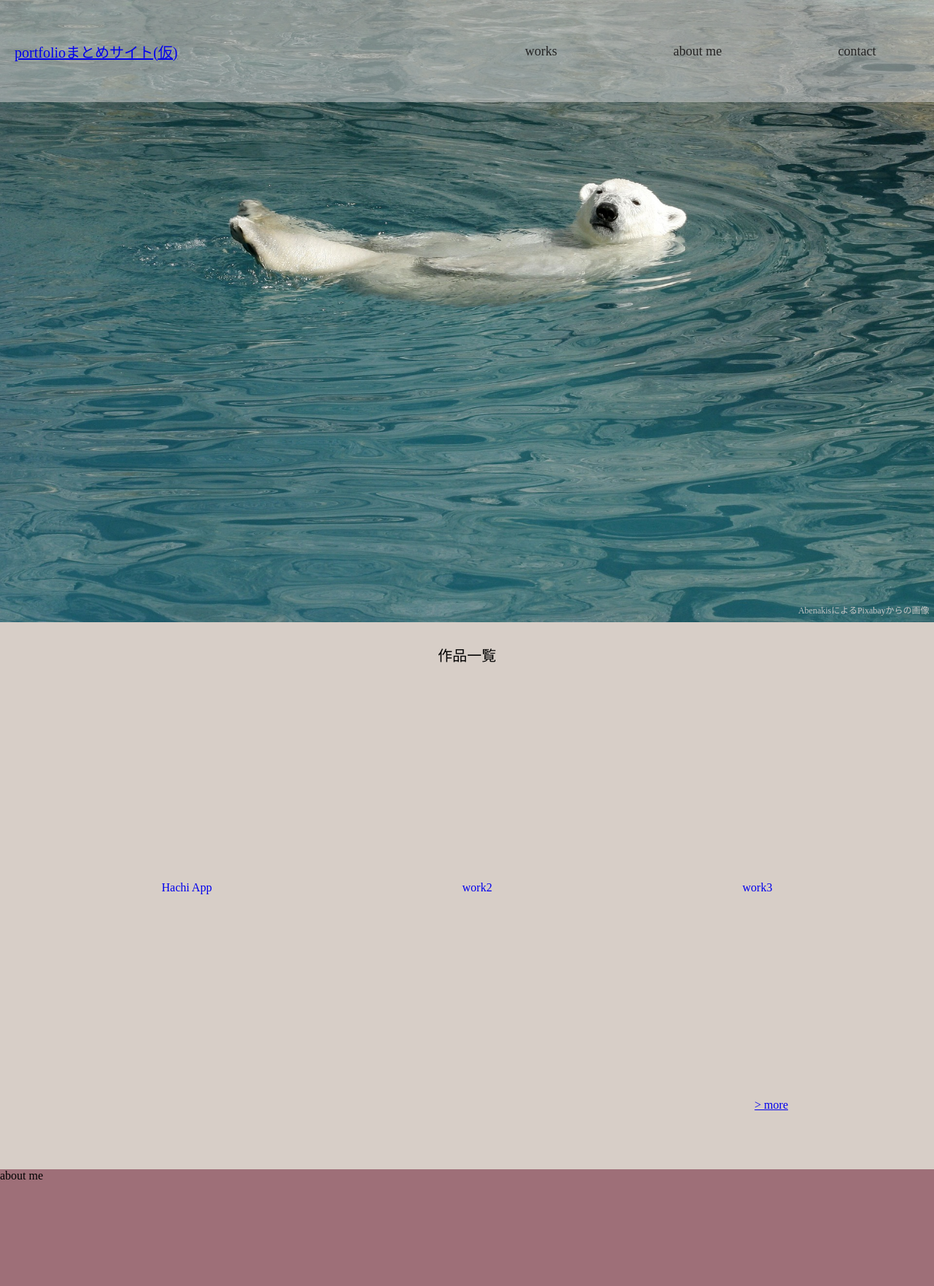
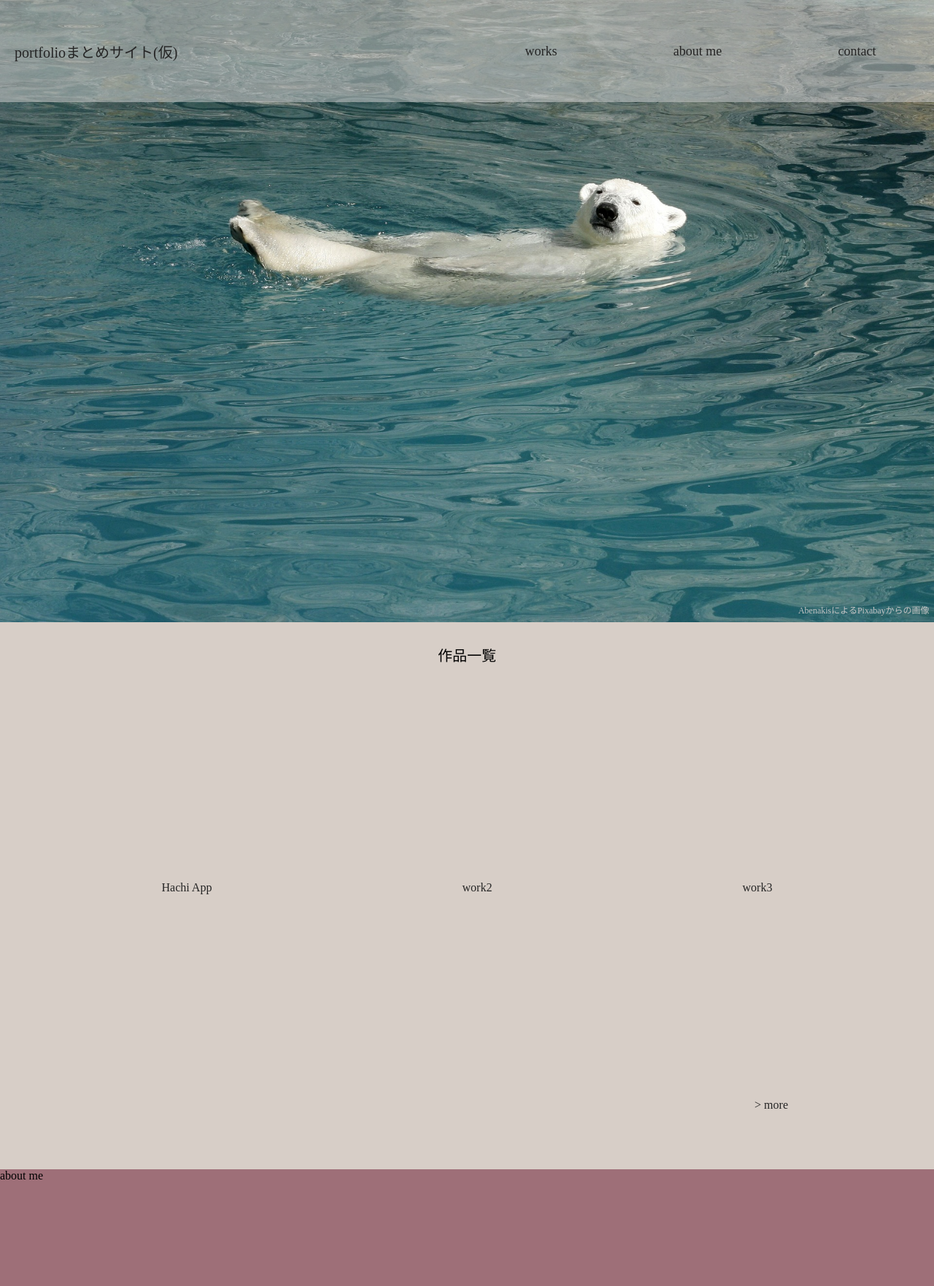
Before and after one commit to kysh555/portfolio, a PHP site: page / in a window 1280 px wide. Shown: the top 1763 px of the page at 73% size. Run offline with PHP 8.4, Linux system fonts and the light colour scheme.

Commit message:
tweak: delete underline

```diff
--- a/index.css
+++ b/index.css
@@ -6,6 +6,11 @@
   box-sizing: border-box;
   padding: 0;
   margin: 0;
+}
+
+a {
+  text-decoration: none;
+  color: #252525;
 }
 
 html {
@@ -36,7 +41,6 @@
 /* ヘッダー左側（タイトル部分） */
 #header-title {
   font-size: 20px;
-
   margin-left: 20px;
   color: #252525;
 }
@@ -161,10 +165,6 @@
   list-style: none;
 }
 
-.item > a {
-  text-decoration: none;
-}
-
 /* メイン */
 
 
```
